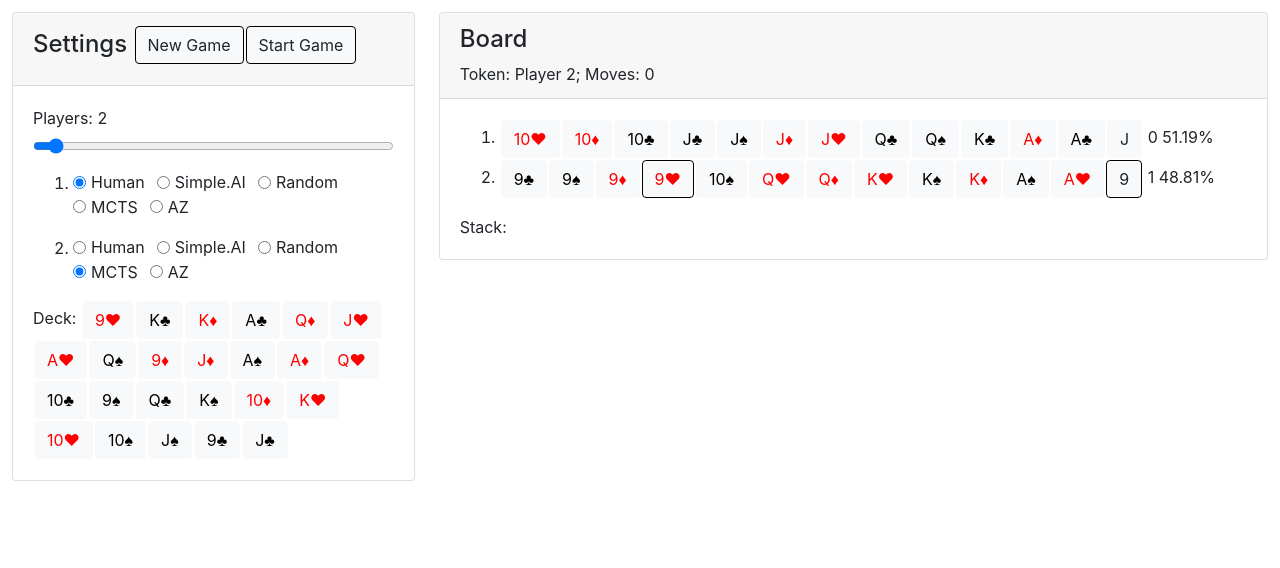
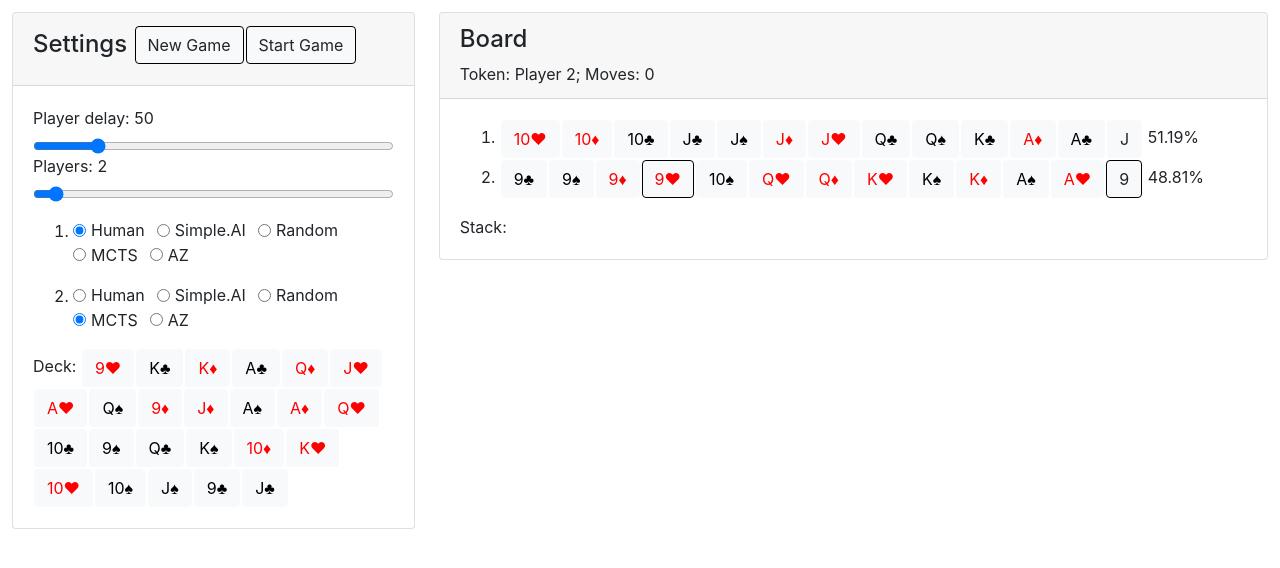
Before and after one commit to adam-zielonka/pan, an Angular app: page /pan in a window 1280 px wide. Shown: the top 568 px of the page. Built offline with nearby package versions, Linux system fonts and the light colour scheme.

Commit message:
Added player delay

```diff
--- a/src/app/pan/board.ts
+++ b/src/app/pan/board.ts
@@ -23,7 +23,7 @@ export class Board {
     private sitllPlay: number
     private comboMode: Figure
     private comboCounter: number
-    private time = 200
+    private time = 0
     public data: PanData
     private symulation: boolean
     private movesCount: number
@@ -56,6 +56,10 @@ export class Board {
           this.startCard = new Card(Figure.f9, Color.Kier)
           this.movesCount = 0
         }
+    }
+
+    public setPlayerDelay(playerDelay: number) {
+      this.time = playerDelay
     }
 
     public start() {
--- a/src/app/pan/pan.component.html
+++ b/src/app/pan/pan.component.html
@@ -9,6 +9,10 @@
                 </h4>
             </div>
             <div class="card-body" >
+                <div>
+                    <label for="playerDelay"> Player delay: {{playerDelay}}</label>
+                    <input type="range" class="form-control-range" id="playerDelay" value={{playerDelay}} min=0 max=300 [(ngModel)]=playerDelay (change)=updatePlayerDelay()>
+                </div>
                 <div>
                     <div class="form-group">
                             <label for="formControlRange">Players: {{players}}</label>
@@ -71,7 +75,7 @@
                             [disabled]="!board.isComboActionAvalible(figure, player.id)" >
                             {{numberToFigure(figure)}}
                         </button>
-                        {{player.id}} {{round(board.procentComplate(player.id)*10000)/100}}%
+                        {{round(board.procentComplate(player.id)*10000)/100}}%
                     </li>
                 </ol>
                 </div>
--- a/src/app/pan/pan.component.ts
+++ b/src/app/pan/pan.component.ts
@@ -35,6 +35,7 @@ export class PanComponent implements OnInit {
   @Input() players: number
   @Input() ai: boolean
   @Input() playersList: CPlayersTypes[]
+  @Input() playerDelay: number
   public playersTypes = [
     PlayersTypes.Human,
     PlayersTypes.SimpleAI,
@@ -88,6 +89,11 @@ export class PanComponent implements OnInit {
       }
     }
     this.board.dealingCards(this.deck.map(card => card))
+    this.board.setPlayerDelay(this.playerDelay)
+  }
+
+  public updatePlayerDelay() {
+    this.board.setPlayerDelay(this.playerDelay)
   }
 
   public setPlayersTypes() {
@@ -100,6 +106,7 @@ export class PanComponent implements OnInit {
   }
 
   ngOnInit() {
+    this.playerDelay = 50
     this.players = 2
     this.setPlayersTypes()
     this.ai = true
```
